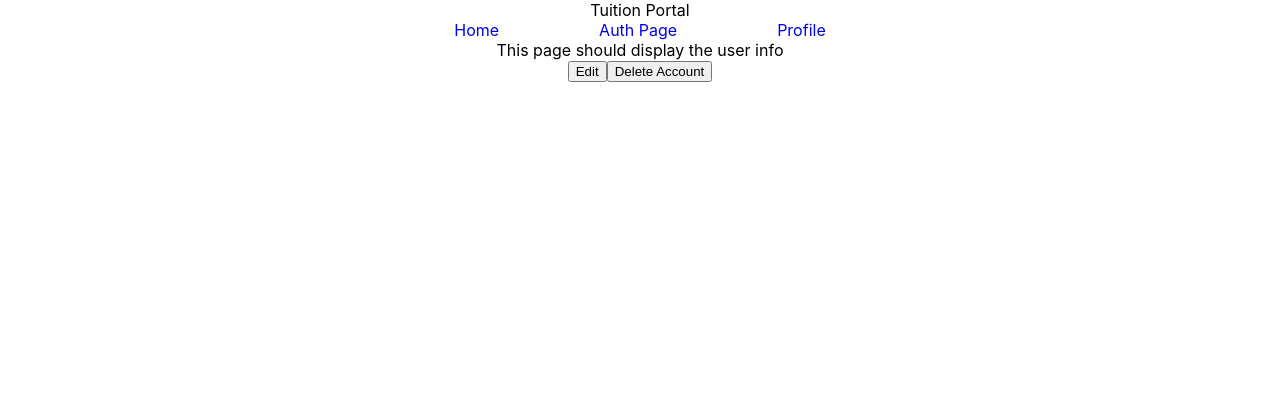
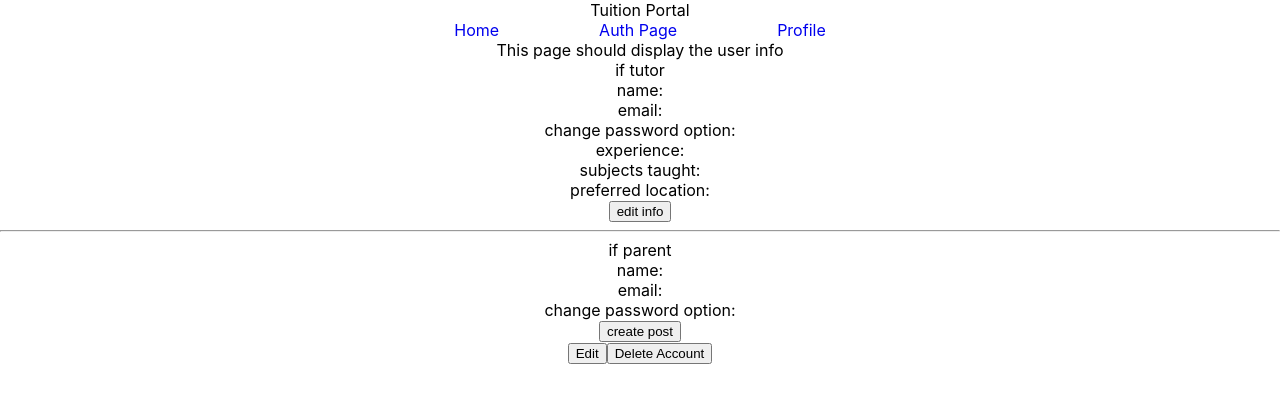
Before and after one commit to lee-lionel/capstone-project-fe, a React (Create React App) app: page /profile in a window 1280 px wide. Shown: the top 402 px of the page. Built offline with nearby package versions, Linux system fonts and the light colour scheme.

Commit message:
added skeleton of profile page

```diff
--- /dev/null
+++ b/src/components/ParentProfile/ParentProfile.jsx
@@ -0,0 +1,17 @@
+import React from 'react'
+
+const ParentProfile = () => {
+  return (
+    <div>
+      name:
+      <br/>
+      email:
+      <br/>
+      change password option:
+      <br/>
+      <button>create post</button>
+    </div>
+  )
+}
+
+export default ParentProfile
--- /dev/null
+++ b/src/components/TutorProfile/TutorProfile.jsx
@@ -0,0 +1,24 @@
+import React from 'react'
+
+const TutorProfile = () => {
+    //fetch
+  return (
+    <div>
+      name:
+      <br/>
+      email:
+      <br/>
+      change password option:
+      <br/>
+      experience:
+      <br/>
+      subjects taught:
+      <br/>
+      preferred location:
+      <br/>
+      <button> edit info</button>
+    </div>
+  )
+}
+
+export default TutorProfile
--- a/src/pages/Profile.jsx
+++ b/src/pages/Profile.jsx
@@ -1,10 +1,18 @@
 import React from 'react'
+import TutorProfile from '../components/TutorProfile/TutorProfile'
+import ParentProfile from '../components/ParentProfile/ParentProfile'
 
 const Profile = () => {
   return (
+    //fetch the user profile here
     <div>
         This page should display the user info
         <br/>
+        if tutor
+        <TutorProfile/>
+        <hr/>
+        if parent
+        <ParentProfile/>
       <button>Edit</button>
       <button>Delete Account</button>
     </div>
```
